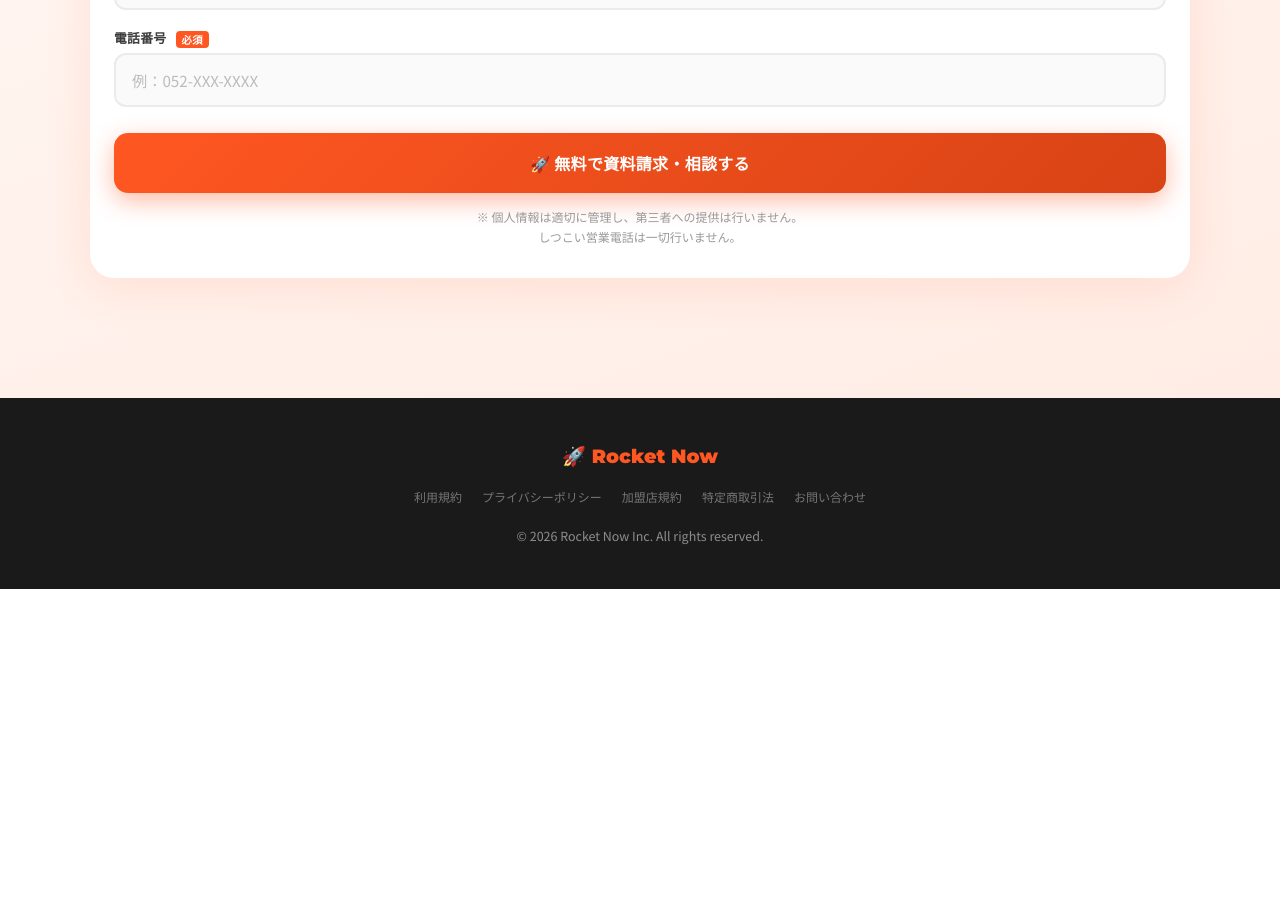
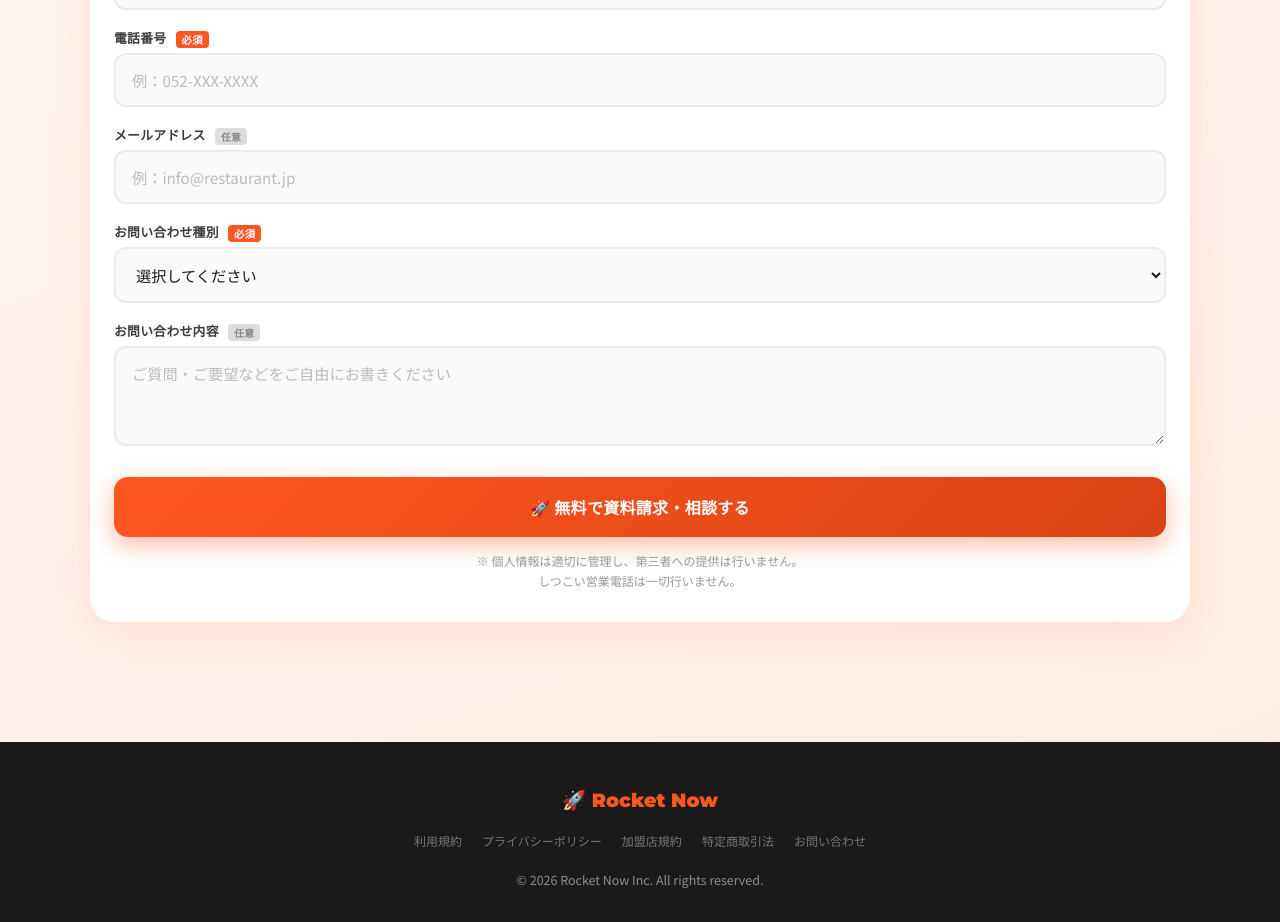
Before and after one commit to yu-omura-works/rocketnow-kameiten, a Next.js app: page / in a window 1280 px wide. Shown: the part 5699-6621 px from the top of the page. Before the commit the page ends 6288 px from the top, so only its background shows below. Built offline with nearby package versions, Linux system fonts and the light colour scheme.

Commit message:
feat: トップフォームにメール・種別・内容欄を追加

```diff
--- a/src/app/page.tsx
+++ b/src/app/page.tsx
@@ -10,6 +10,9 @@ export default function RocketNowLP() {
     storeName: "",
     contactName: "",
     phone: "",
+    email: "",
+    category: "",
+    message: "",
   });
   const [submitted, setSubmitted] = useState(false);
   const [menuOpen, setMenuOpen] = useState(false);
@@ -991,6 +994,48 @@ export default function RocketNowLP() {
                   required
                 />
               </div>
+              <div className="form-group">
+                <label className="form-label">
+                  メールアドレス <span style={{background:'#ddd',color:'#888',fontSize:'0.62rem',padding:'1px 6px',borderRadius:'4px',marginLeft:'6px'}}>任意</span>
+                </label>
+                <input
+                  className="form-input"
+                  type="email"
+                  placeholder="例：info@restaurant.jp"
+                  value={formData.email}
+                  onChange={(e) => setFormData({ ...formData, email: e.target.value })}
+                />
+              </div>
+              <div className="form-group">
+                <label className="form-label">
+                  お問い合わせ種別 <span>必須</span>
+                </label>
+                <select
+                  className="form-input"
+                  value={formData.category}
+                  onChange={(e) => setFormData({ ...formData, category: e.target.value })}
+                  required
+                >
+                  <option value="">選択してください</option>
+                  <option>加盟のご相談・資料請求</option>
+                  <option>手数料・料金について</option>
+                  <option>タブレット・端末について</option>
+                  <option>対応エリアについて</option>
+                  <option>その他</option>
+                </select>
+              </div>
+              <div className="form-group">
+                <label className="form-label">
+                  お問い合わせ内容 <span style={{background:'#ddd',color:'#888',fontSize:'0.62rem',padding:'1px 6px',borderRadius:'4px',marginLeft:'6px'}}>任意</span>
+                </label>
+                <textarea
+                  className="form-input"
+                  placeholder="ご質問・ご要望などをご自由にお書きください"
+                  value={formData.message}
+                  onChange={(e) => setFormData({ ...formData, message: e.target.value })}
+                  style={{minHeight:'100px',resize:'vertical'}}
+                />
+              </div>
               <button
                 type="submit"
                 className="btn-primary"
```
Also changed, not shown: 1 other file (tests, documents, lock files or other folders).
